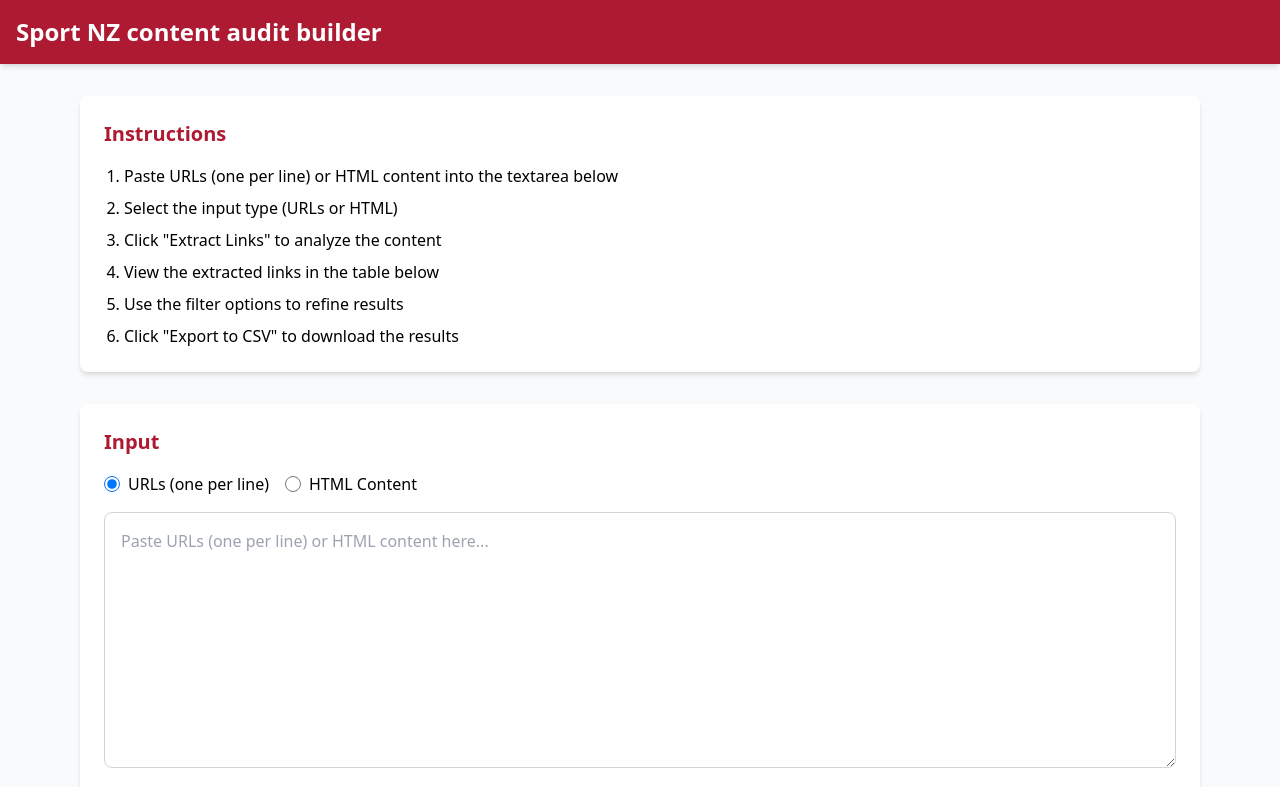
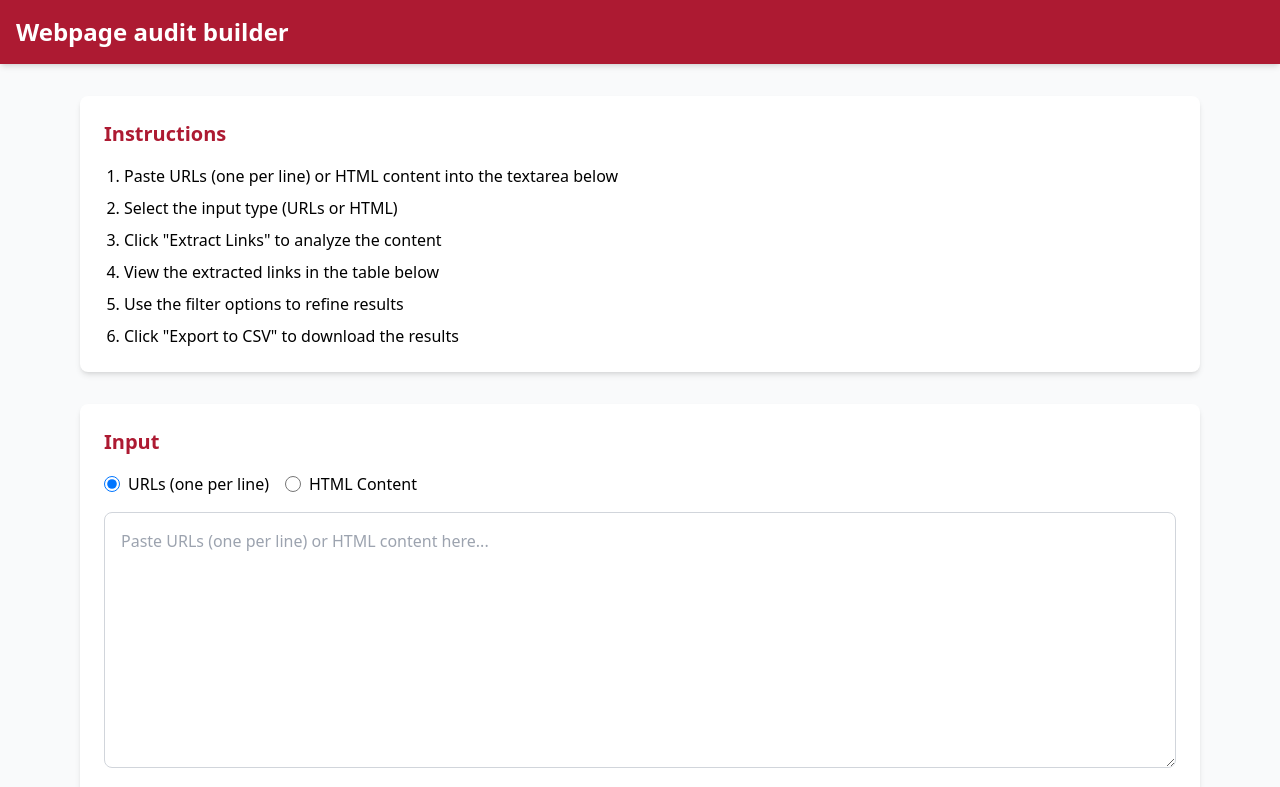
Before and after one commit to frasay/ContentAuditBuilder.github.io, a plain HTML site: page index.html in a window 1280 px wide. Shown: the top 787 px of the page. Drawn offline with Linux system fonts and the light colour scheme.

Commit message:
Update index.html

```diff
--- a/index.html
+++ b/index.html
@@ -50,7 +50,7 @@
 <body class="bg-gray-50 min-h-screen">
 <header class="sport-nz-primary text-white py-4 shadow-md">
 <div class="container mx-auto px-4">
-<h1 class="text-2xl font-bold">Sport NZ content audit builder</h1>
+<h1 class="text-2xl font-bold">Webpage audit builder</h1>
 </div>
 </header>
 <main class="container mx-auto px-4 py-8 max-w-6xl">
```
